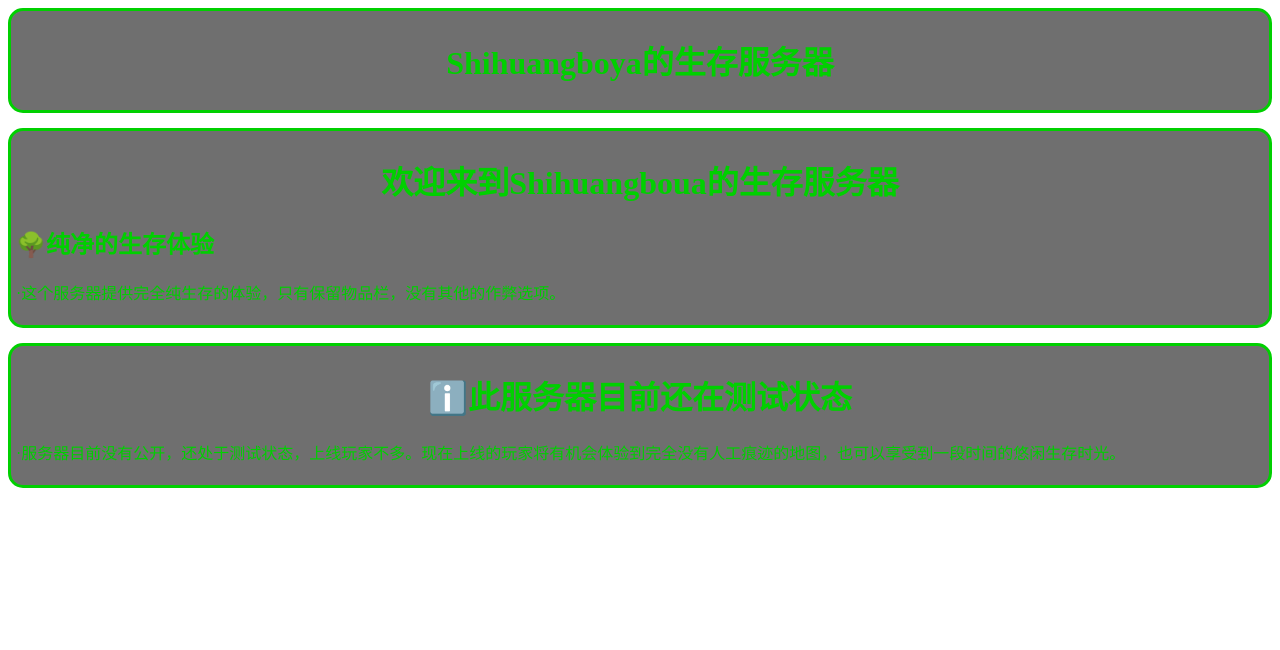
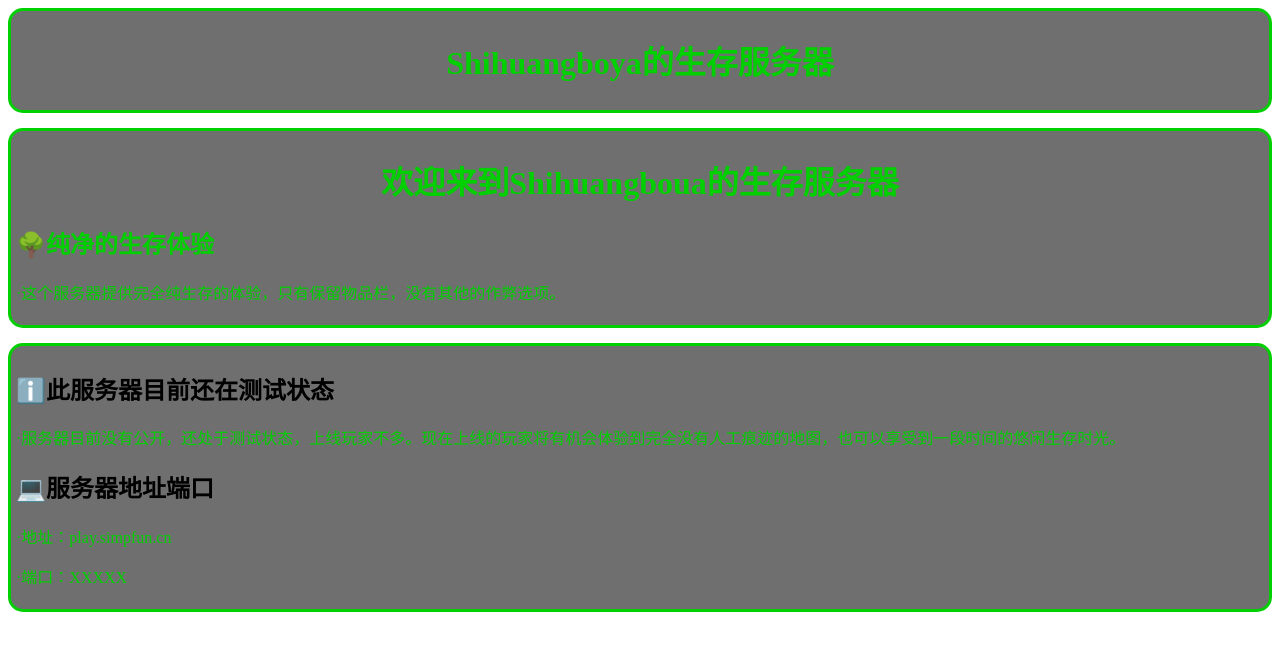
Before and after one commit to Shihuangboya/this-is-for-testing, a plain HTML site: page index.html in a window 1280 px wide. Drawn offline with Linux system fonts and the light colour scheme.

Commit message:
Update index.html

```diff
--- a/index.html
+++ b/index.html
@@ -45,8 +45,11 @@
         <p style="color: #00d000">·这个服务器提供完全纯生存的体验，只有保留物品栏，没有其他的作弊选项。</p>
     </div>
     <div class="content-box">
-        <h1>ℹ️此服务器目前还在测试状态</h1>
+        <h2>ℹ️此服务器目前还在测试状态</h2>
         <p style="color: #00d000">·服务器目前没有公开，还处于测试状态，上线玩家不多。现在上线的玩家将有机会体验到完全没有人工痕迹的地图，也可以享受到一段时间的悠闲生存时光。</p>
+        <h2>💻服务器地址端口</h2>
+        <p style="color: #00d000">·地址：play.simpfun.cn</p>
+        <p style="color: #00d000">·端口：XXXXX</p>
     </div>
 </body>
 
```
